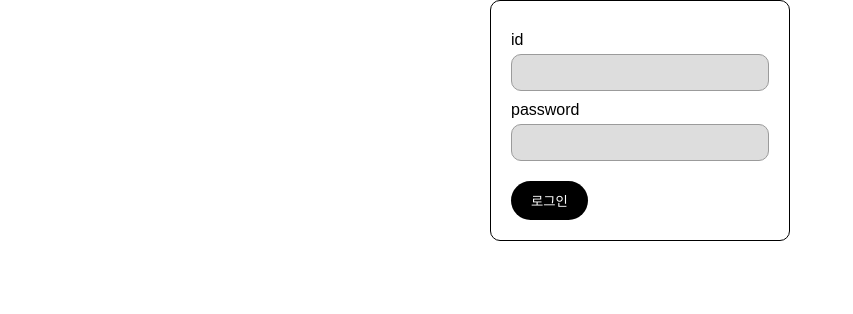
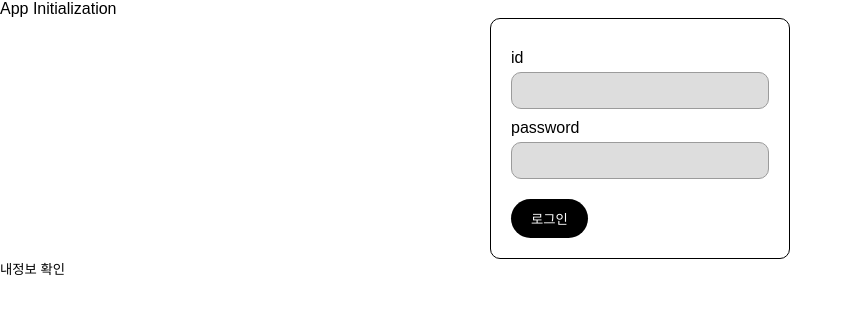
Before and after one commit to FRONTENDSCHOOL7/final-13-read-we, a React (Create React App) app: page / in a window 1280 px wide. Shown: the top 314 px of the page, without its empty margins (0-853 px from the left). Built offline with nearby package versions, Linux system fonts and the light colour scheme.

Commit message:
Feat: 로그인API 기능 추가_유저스토리지 저장기능 추가

```diff
--- a/src/App.js
+++ b/src/App.js
@@ -1,7 +1,29 @@
+import { useState } from 'react';
+import LoginPage from './login-Page/LoginPage';
+
 function App() {
+  //myInfo - 로그인한 유저의 정보(토큰)값 저장
+  const [myInfo, setMyInfo] = useState('');
+  const getMyInfo = async () => {
+    const token = localStorage.getItem('token');
+    const reqUrl = 'https://api.mandarin.weniv.co.kr/user/myinfo';
+    const res = await fetch(reqUrl, {
+      method: 'GET',
+      headers: {
+        Authorization: `Bearer ${token}`,
+        'Content-type': 'application/json',
+      },
+    });
+    const json = await res.json();
+    setMyInfo(JSON.stringify(json));
+    console.log(myInfo);
+  };
+
   return (
     <div>
       <h1>App Initialization</h1>
+      <LoginPage />
+      <button onClick={getMyInfo}>내정보 확인</button>
     </div>
   );
 }
--- a/src/index.js
+++ b/src/index.js
@@ -1,13 +1,12 @@
 import React from 'react';
 import ReactDOM from 'react-dom/client';
 import './common.css';
-import LoginPage from './login-Page/LoginPage';
-import Header from '../src/Header.js';
+import App from './App';
 import './App.css';
 
 const root = ReactDOM.createRoot(document.getElementById('root'));
 root.render(
   <React.StrictMode>
-    <LoginPage></LoginPage>
+    <App />
   </React.StrictMode>,
 );
--- a/src/login-Page/LoginPage.jsx
+++ b/src/login-Page/LoginPage.jsx
@@ -40,6 +40,8 @@ export default function LoginPage() {
       const json = await res.json();
       const token = json.user.token;
       console.log('로그인 성공!!!!');
+      //4. 토큰값 로컬 스토리지에 저장하기
+      localStorage.setItem('token', token);
     } catch (error) {
       console.error('로그인 요청 오류:', error);
       alert('로그인 요청에 오류가 발생했습니다.');
```
